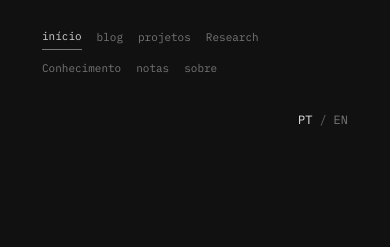
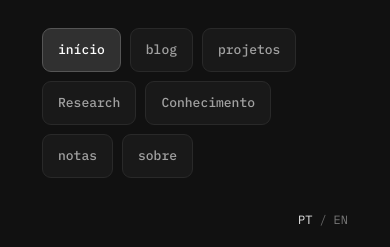
Before and after one commit to lohjs-0/llohs-labs, a React (Vite) app: page / in a window 390 px wide. Shown: the top 247 px of the page. Built offline with nearby package versions, Linux system fonts and the light colour scheme.

Commit message:
Add navbar redesign styles to global.css

```diff
--- a/src/styles/global.css
+++ b/src/styles/global.css
@@ -3200,3 +3200,92 @@ td {
     border-color: #555;
   }
 }
+
+
+/* ==========================================
+   LLOHS LABS / NAVBAR REDESIGN
+========================================== */
+
+.navbar-container {
+  width: 100%;
+  display: flex;
+  flex-direction: column;
+  gap: 20px;
+}
+
+.navbar {
+  display: flex;
+  flex-wrap: wrap;
+  align-items: center;
+  gap: 10px;
+}
+
+.navbar .nav-link {
+  display: inline-flex;
+  align-items: center;
+  justify-content: center;
+
+  min-height: 42px;
+  padding: 10px 17px;
+
+  background: #191919;
+  border: 1px solid #292929;
+  border-radius: 9px;
+
+  color: #a1a1a1;
+  font-size: 13px;
+  font-weight: 500;
+  line-height: 1.4;
+  text-decoration: none;
+
+  transition:
+    background 0.2s ease,
+    color 0.2s ease,
+    border-color 0.2s ease;
+}
+
+.navbar .nav-link:hover {
+  background: #242424;
+  color: #f0f0f0;
+  border-color: #444;
+}
+
+.navbar .nav-link.active {
+  background: #303030;
+  color: #ffffff;
+  border-color: #555;
+}
+
+.navbar .nav-link.active::after {
+  display: none;
+}
+
+.navbar-language {
+  display: flex;
+  justify-content: flex-end;
+}
+
+/* MOBILE */
+
+@media (max-width: 768px) {
+  .navbar-container {
+    gap: 22px;
+  }
+
+  .navbar {
+    gap: 9px;
+  }
+
+  .navbar .nav-link {
+    min-height: 44px;
+    padding: 11px 15px;
+    font-size: 13px;
+  }
+}
+
+@media (max-width: 380px) {
+  .navbar .nav-link {
+    padding: 10px 12px;
+    font-size: 12px;
+  }
+}
```
